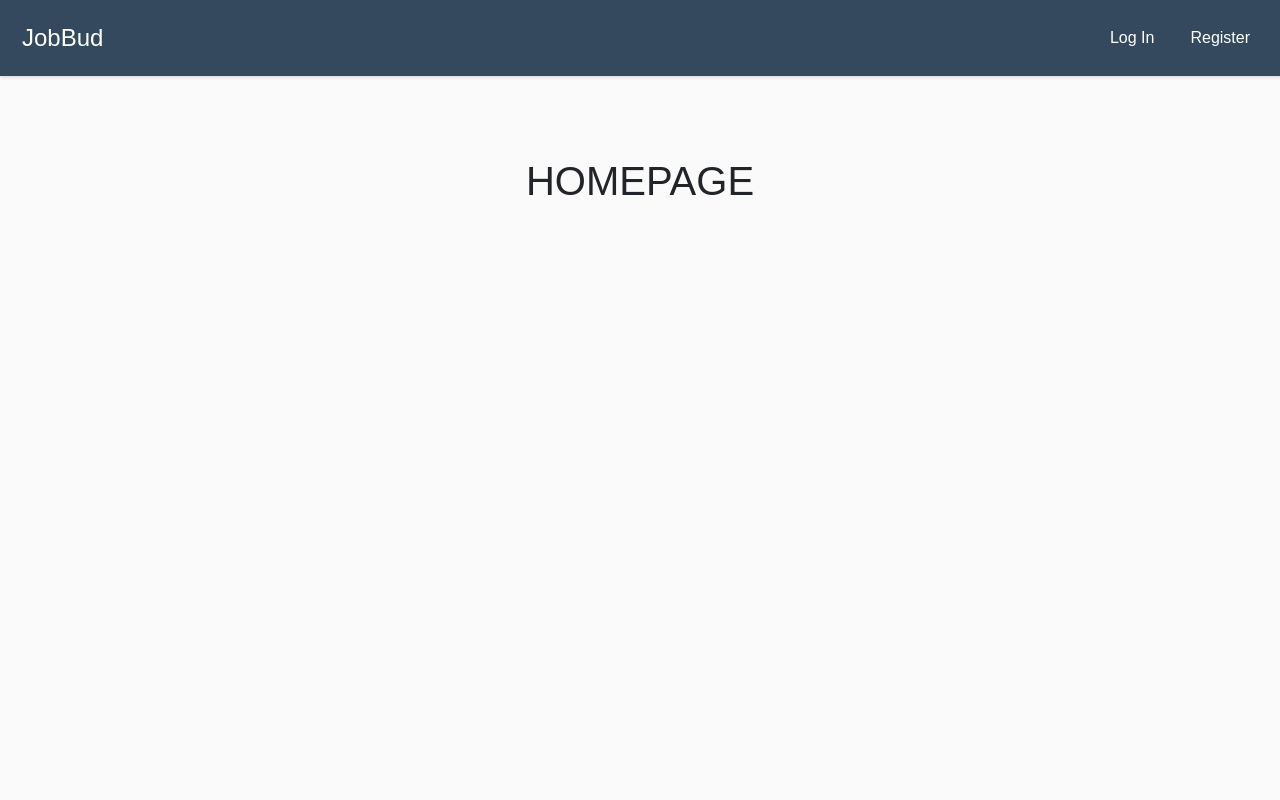
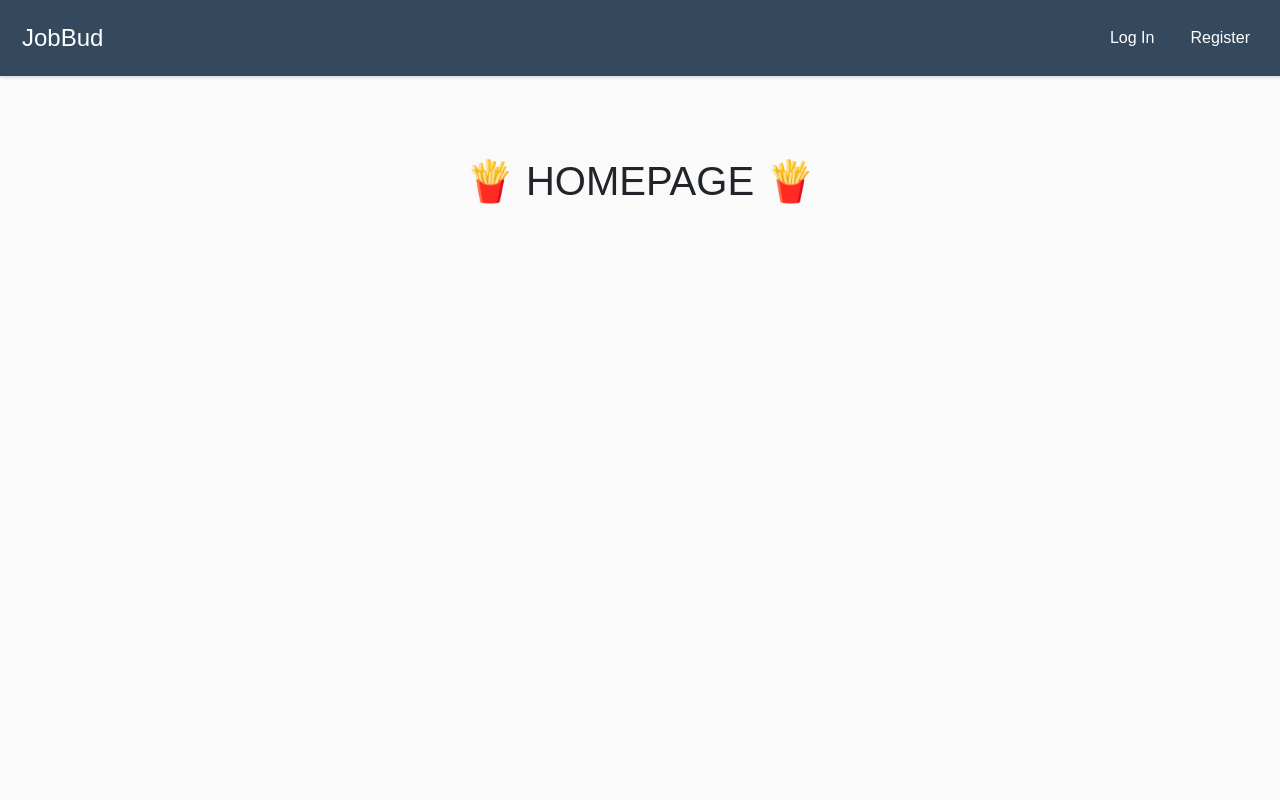
Before and after one commit to AytacBagirova/JobBud, a React (Vite) app: page / in a window 1280 px wide. Shown: the top 800 px of the page. Built offline with nearby package versions, Linux system fonts and the light colour scheme.

Commit message:
add emoji 💥

```diff
--- a/src/components/Work/Work.jsx
+++ b/src/components/Work/Work.jsx
@@ -134,3 +134,6 @@ const Work = ({ job }) => {
 };
 
 export default Work;
+
+
+// work accept reject edildikten sonra mesaj don
--- a/src/pages/CreateNewJobPage/CreateNewJobPage.jsx
+++ b/src/pages/CreateNewJobPage/CreateNewJobPage.jsx
@@ -105,3 +105,6 @@ const CreateNewJobPage = () => {
 };
 
 export default CreateNewJobPage;
+
+
+//buget min
--- a/src/pages/HomePage/HomePage.jsx
+++ b/src/pages/HomePage/HomePage.jsx
@@ -3,7 +3,7 @@ import './HomePage.css';
 
 const HomePage = () => (
   <Layout>
-    <h1 className="mt-4">HOMEPAGE</h1>
+    <h1 className="mt-4">🍟 HOMEPAGE 🍟</h1>
   </Layout>
 );
 
--- a/src/pages/ProfilePage/ProfilePage.jsx
+++ b/src/pages/ProfilePage/ProfilePage.jsx
@@ -65,7 +65,7 @@ const ProfilePage = () => {
           <div className="profile-info">
             <h3 className='text-center'>Edit Your Profile</h3>
             <div className="profile-description">
-              <h3>{userInfo?.username || 'Guest'}</h3>
+              <h3>{userInfo?.username || 'Guest'}💥</h3>
             </div>
             <label>Username</label>
             <input
```
Also changed, not shown: src/components/Header/Header.jsx (line endings or trailing spaces).
